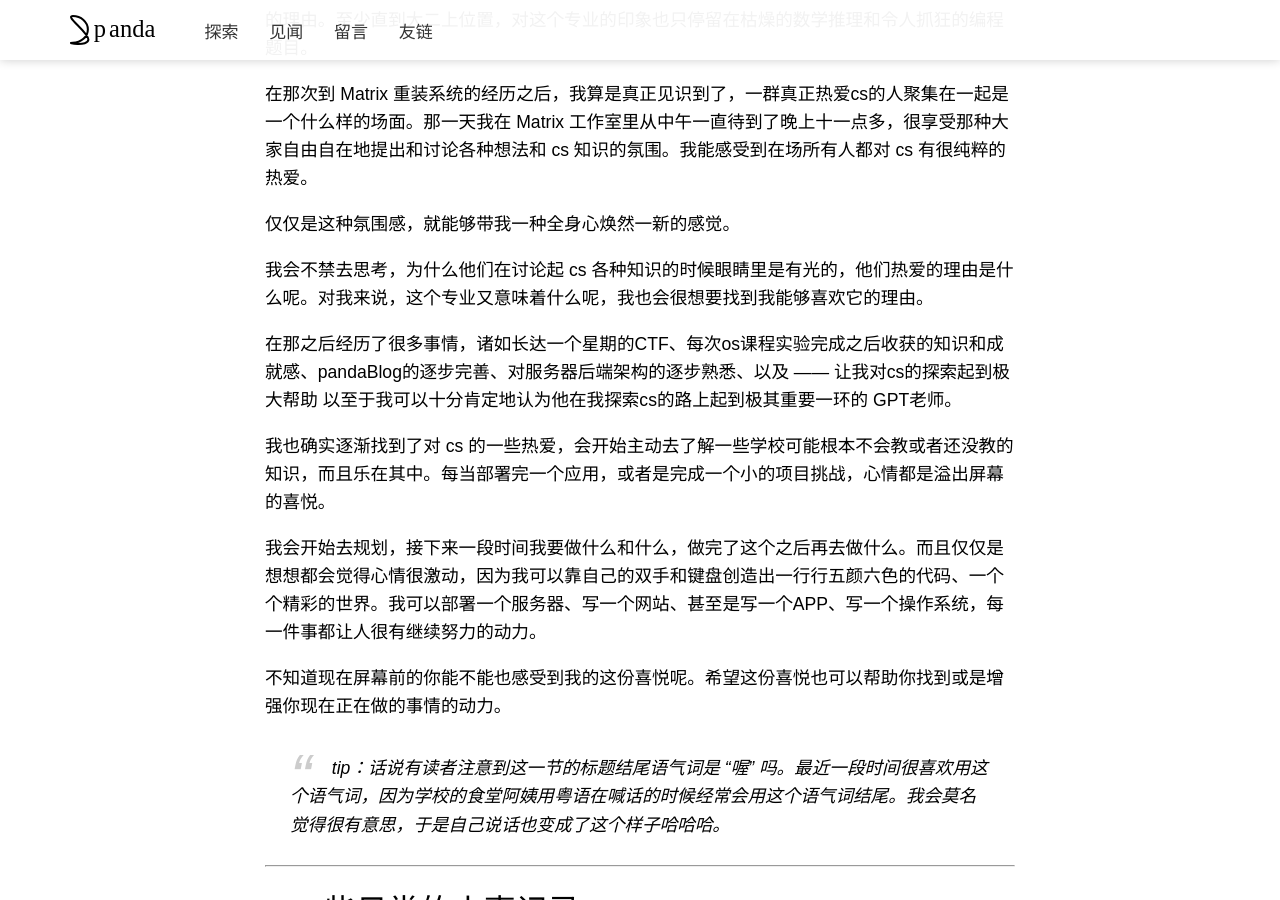
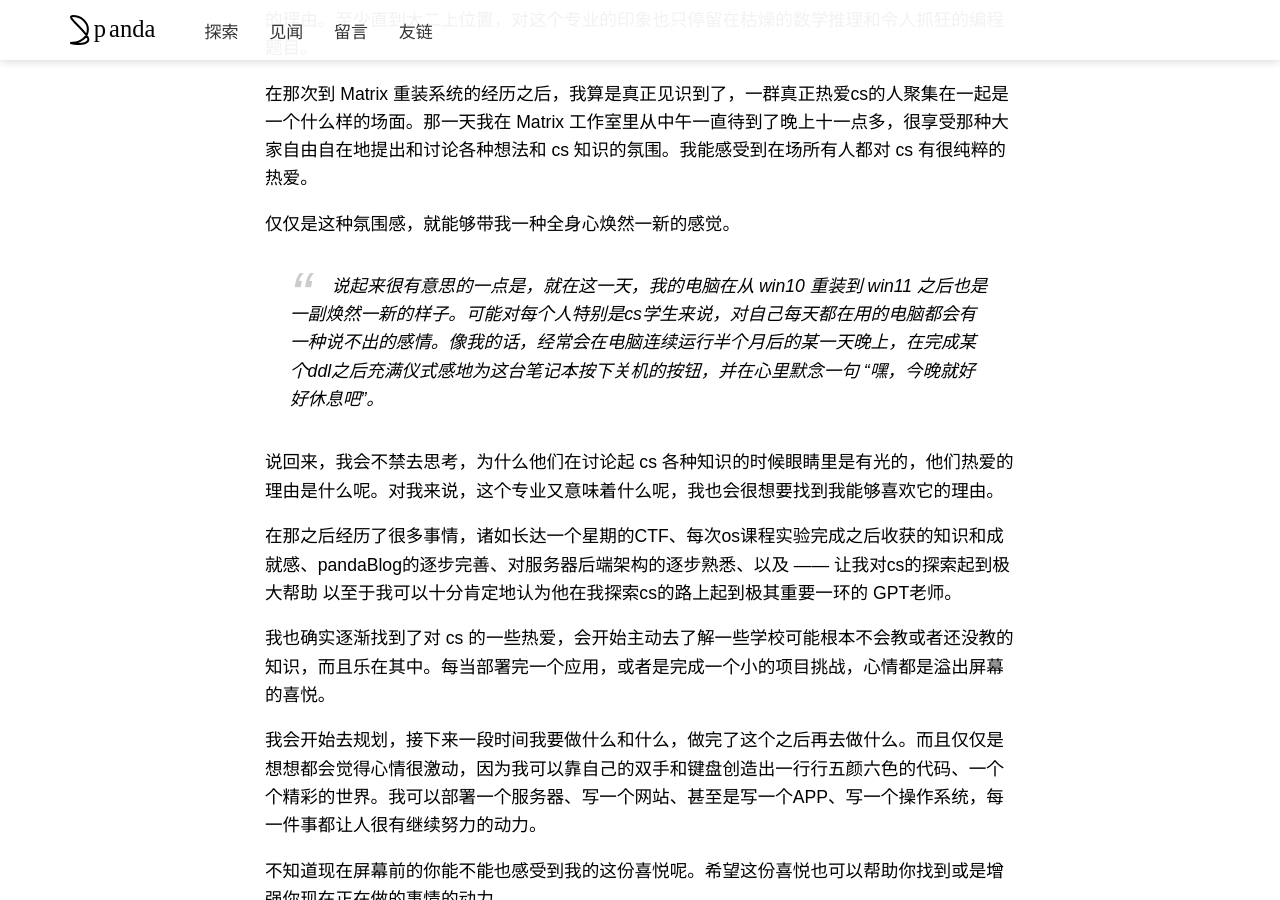
Before and after one commit to pandacase/pandacase.github.io, a Jekyll site: the page built from _posts/2023-07-21-FAN.md, in a window 1280 px wide and 900 px high, scrolled down 1804 px. Built offline with Jekyll 4.4.1, drawn with Linux system fonts in a browser that asks for light colours; nearby versions of some CDN libraries; some web fonts are replaced; comment, search, counter and statistics services are not loaded; a style sheet for code colours, icons or effects is not loaded; some of the changed text lies outside the part shown.

Commit message:
Update 2023-07-21-FAN.md

```diff
--- a/_posts/2023-07-21-FAN.md
+++ b/_posts/2023-07-21-FAN.md
@@ -31,7 +31,9 @@ image:
 
 仅仅是这种氛围感，就能够带我一种全身心焕然一新的感觉。
 
-我会不禁去思考，为什么他们在讨论起 cs 各种知识的时候眼睛里是有光的，他们热爱的理由是什么呢。对我来说，这个专业又意味着什么呢，我也会很想要找到我能够喜欢它的理由。
+> 说起来很有意思的一点是，就在这一天，我的电脑在从 win10 重装到 win11 之后也是一副焕然一新的样子。可能对每个人特别是cs学生来说，对自己每天都在用的电脑都会有一种说不出的感情。像我的话，经常会在电脑连续运行半个月后的某一天晚上，在完成某个ddl之后充满仪式感地为这台笔记本按下关机的按钮，并在心里默念一句 “嘿，今晚就好好休息吧”。
+
+说回来，我会不禁去思考，为什么他们在讨论起 cs 各种知识的时候眼睛里是有光的，他们热爱的理由是什么呢。对我来说，这个专业又意味着什么呢，我也会很想要找到我能够喜欢它的理由。
 
 在那之后经历了很多事情，诸如长达一个星期的CTF、每次os课程实验完成之后收获的知识和成就感、pandaBlog的逐步完善、对服务器后端架构的逐步熟悉、以及 —— 让我对cs的探索起到极大帮助 以至于我可以十分肯定地认为他在我探索cs的路上起到极其重要一环的 GPT老师。
 
@@ -46,3 +48,5 @@ image:
 ---
 
 ## # 一些日常的小事记录
+
+23-6-22 在广东共青团公众号里看到一个暖心对话合辑。其中有一个对话让我至今都记得清清楚楚：
```
